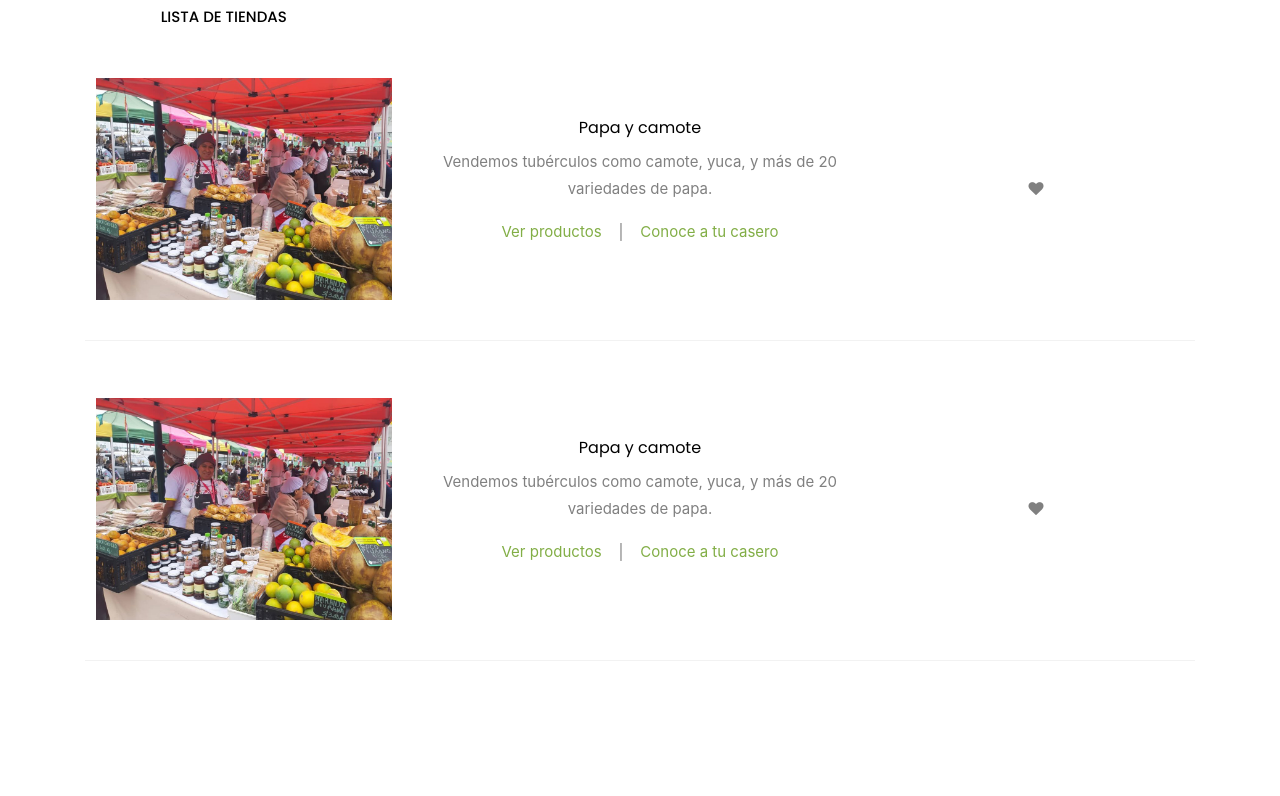
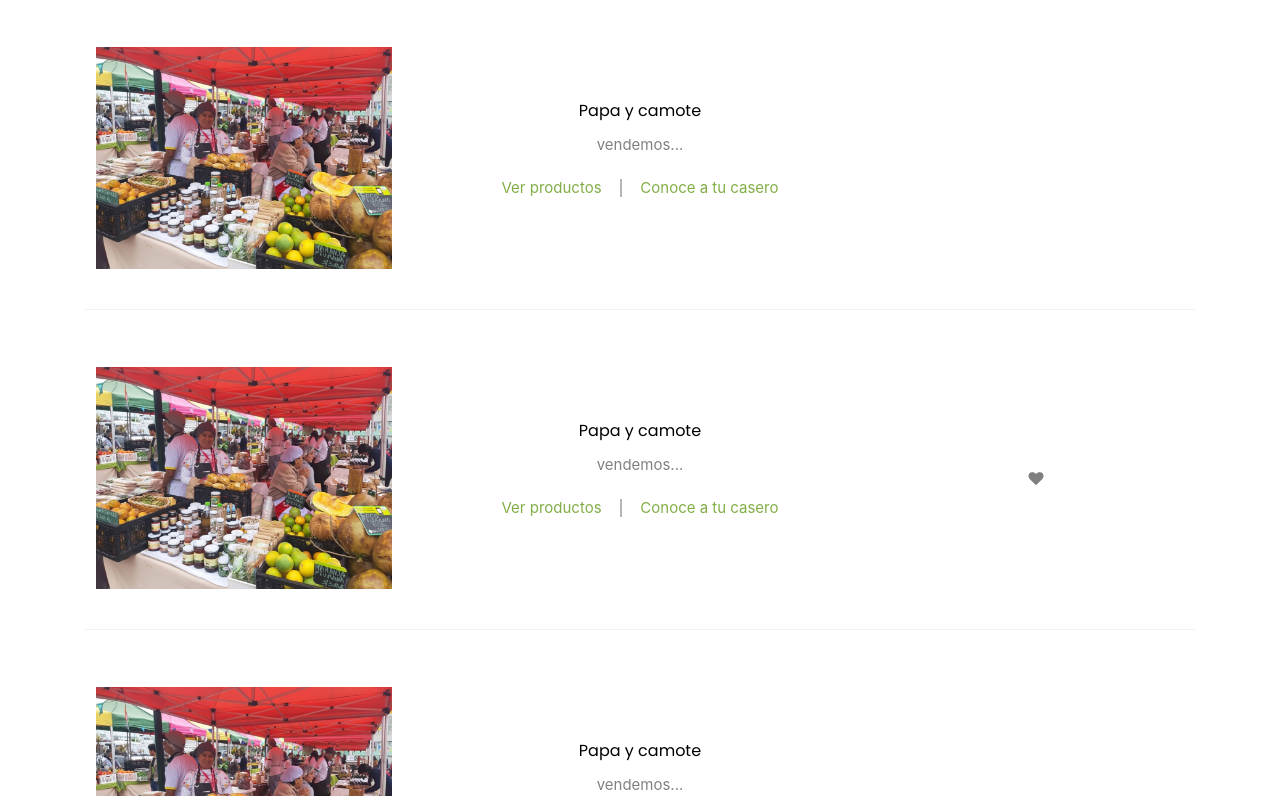
Before and after one commit to sergiorivasmedina/ECommerce-ReactJS, a React (Create React App) app: page /store in a window 1280 px wide. Shown: the part 544-1340 px from the top of the page. Before the commit the page ends 1221 px from the top, so only its background shows below. Built offline with nearby package versions, Linux system fonts and the light colour scheme.

Commit message:
:zap: avance de listado

```diff
--- a/src/components/AgroferiaCliente/ShopDescription.js
+++ b/src/components/AgroferiaCliente/ShopDescription.js
@@ -1,25 +1,23 @@
 import React from 'react';
 
 class ShopDescription extends React.Component {
-  render() {
+
+
+    render() {
     let status;
 
     return (
         <table className="table">
         <tbody>
             <tr className="text-center">
-
-                <td className="width20 image-prod"><img className="img-fluid" src={this.props.imageUrl}
+                <td className="width20 image-prod"><img className="img-fluid" src={this.props.urlimage}
                     alt="Colorlib Template"></img></td>
                 <td className="product-name">
-                    <h3>{this.props.shopName}</h3>
-                    <p>{this.props.shopDetail}</p>
+                    <h3>{this.props.Shopname}</h3>
+                    <p>{this.props.Shopdetail}</p>
                     <p><a href="">Ver productos</a> &nbsp;&nbsp; | &nbsp;&nbsp; <a href="">Conoce a tu casero</a></p>
                 </td>
-                <td className="icon-heart width20" onClick="activateHeart()">
-
-                </td>
-
+                {this.props.like==true ? <td className="icon-heart width20" onClick={this.props.handleClick}></td> : <td className="icon width20" onClick={this.handleClick}></td>}
             </tr>
         </tbody>
     </table>
--- a/src/components/AgroferiaCliente/StoreList.js
+++ b/src/components/AgroferiaCliente/StoreList.js
@@ -2,6 +2,23 @@ import React from 'react';
 import ShopDescription from './ShopDescription';
 
 export default class StoreList extends React.Component{
+
+    constructor(props){
+        super(props);
+        this.state ={
+            Stores:[{id:"1",name:"Papa y camote", detail:"vendemos...", image:"./images/tienda_1.jpg", like:false },
+            {id:"2",name:"Papa y camote", detail:"vendemos...", image:"./images/tienda_1.jpg" ,like:true},
+            {id:"3",name:"Papa y camote", detail:"vendemos...", image:"./images/tienda_1.jpg" ,like:false}]
+        };
+        this.handleClick = this.handleClick.bind(this);
+    }
+
+
+    handleClick() {
+
+        console.log('Click happened');
+    }
+
     render(){
         return(
             <div>
@@ -11,13 +28,11 @@ export default class StoreList extends React.Component{
                     <span className={this.props.icon}></span>
                   </div>
                   <div className="media-body">
-                    <h3 className="heading">{this.props.name}</h3>
                     <span>{this.props.description}</span>
                   </div>
                 </div>
               </div>
-              <ShopDescription shopName="Papa y camote" shopDetail="Vendemos tubérculos como camote, yuca, y más de 20 variedades de papa." imageUrl="./images/tienda_1.jpg"></ShopDescription>
-              <ShopDescription shopName="Papa y camote" shopDetail="Vendemos tubérculos como camote, yuca, y más de 20 variedades de papa." imageUrl="./images/tienda_1.jpg"></ShopDescription>
+              {this.state.Stores.map(store => <ShopDescription id={store.id} Shopname={store.name} Shopdetail={store.detail} urlimage={store.image} like={store.like} handleClick={this.handleClick}/>)}
             </div>
         )
     }
--- a/src/views/AgroferiaCliente/Stores.js
+++ b/src/views/AgroferiaCliente/Stores.js
@@ -11,11 +11,11 @@ class Stores extends React.Component {
             <div className="Stores">
                 <Menu/>
                 <Heading title="Tiendas" imageUrl="images/agroferia_tienda1.jpg"/>
-                <section>
+                <section className="pt-5">
                     <div className="container">
-
-                            <StoreList name="Lista de Tiendas"/>
-
+                        <h4 className="heading">Lista de Tiendas</h4>
+                        <h4>Buscador</h4>
+                        <StoreList name="Lista de Tiendas"/>
                     </div>
                 </section>
 
```
